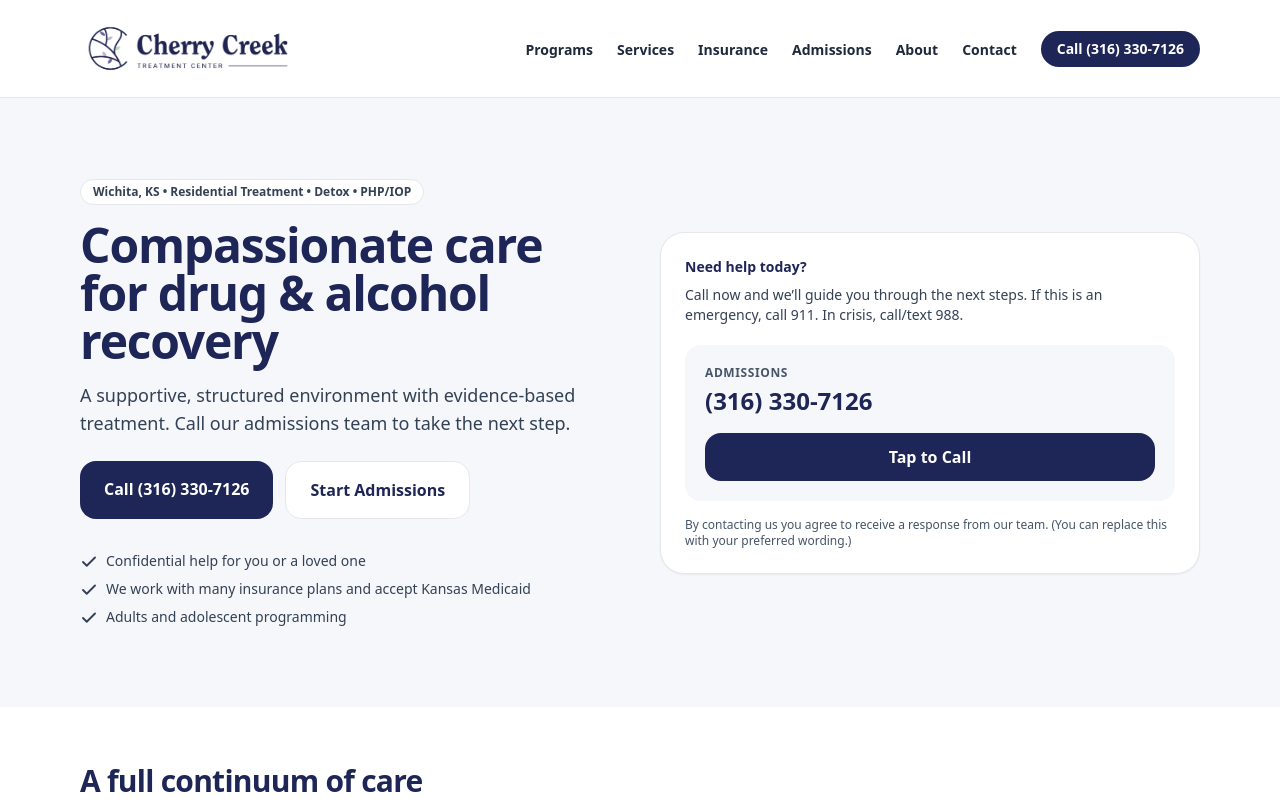
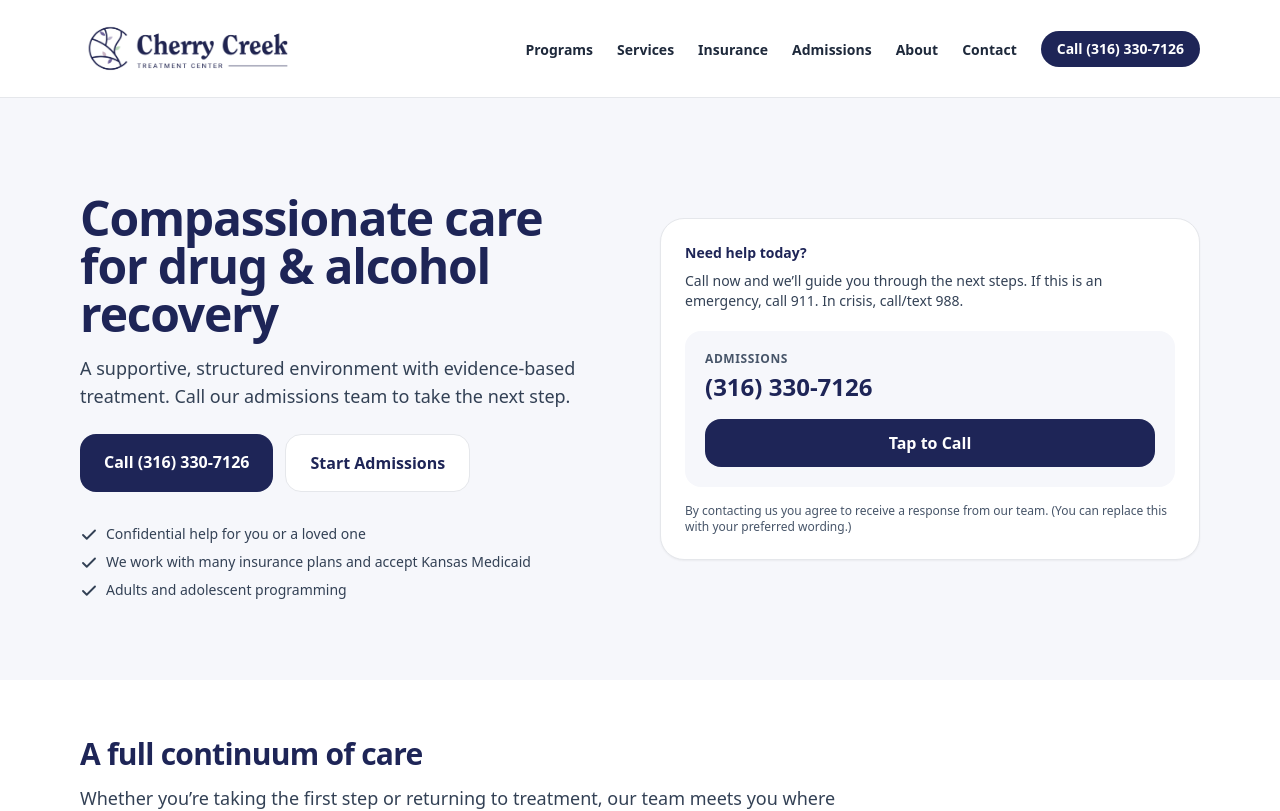
Before and after one commit to hertzkajacobs/cherry-creek-site, a Next.js app: page / in a window 1280 px wide. Shown: the top 811 px of the page. Built offline with nearby package versions, Linux system fonts and the light colour scheme.

Commit message:
Update hero.tsx

```diff
--- a/components/hero.tsx
+++ b/components/hero.tsx
@@ -7,9 +7,6 @@ export function Hero() {
       <div className="container py-16 md:py-20">
         <div className="grid gap-10 md:grid-cols-2 md:items-center">
           <div>
-            <p className="inline-flex items-center gap-2 rounded-full border bg-white px-3 py-1 text-xs font-semibold text-slate-700">
-              Wichita, KS • Residential Treatment • Detox • PHP/IOP
-            </p>
             <h1 className="mt-4 text-4xl font-extrabold tracking-tight text-ink md:text-5xl">
               Compassionate care for drug & alcohol recovery
             </h1>
```
